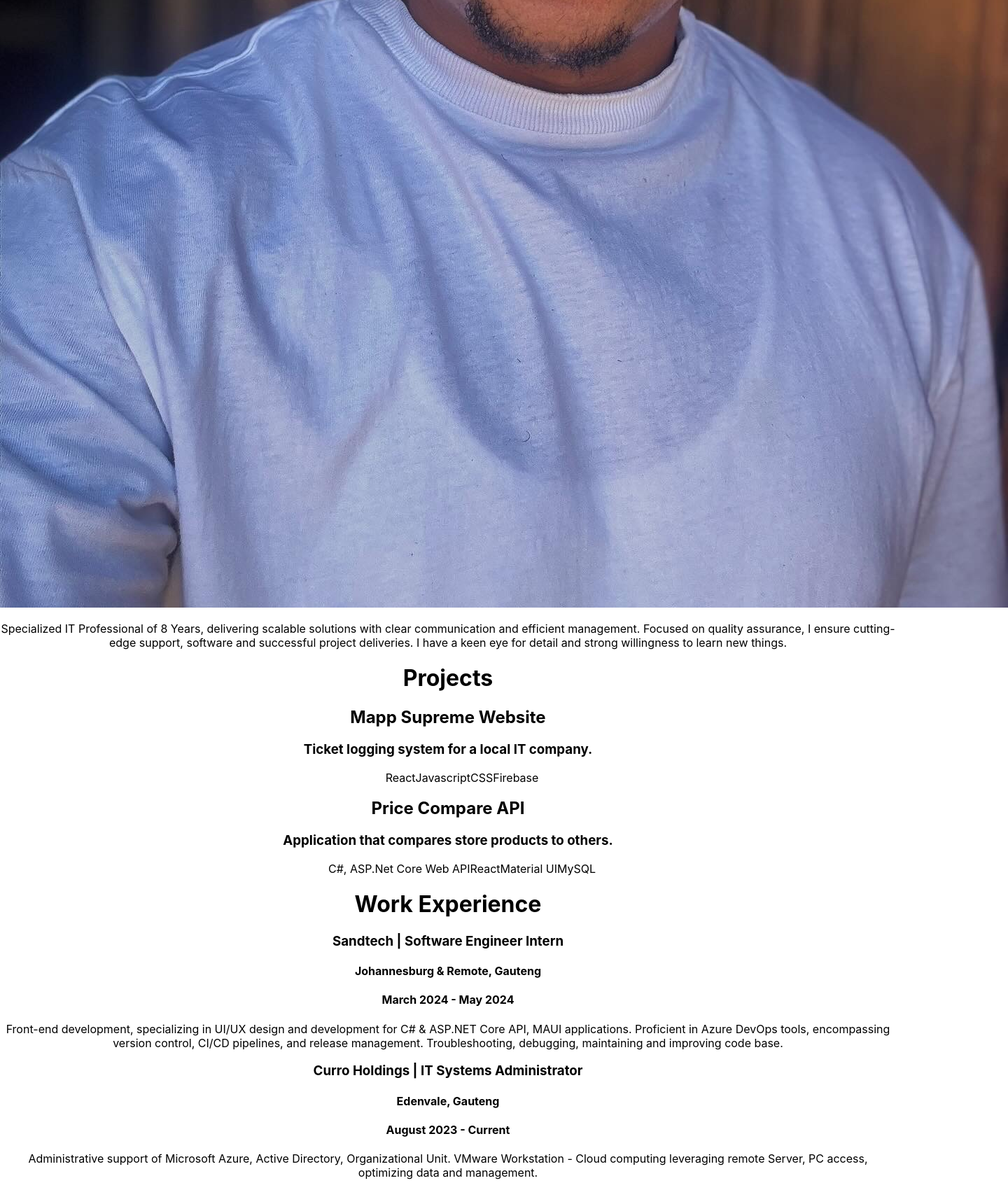
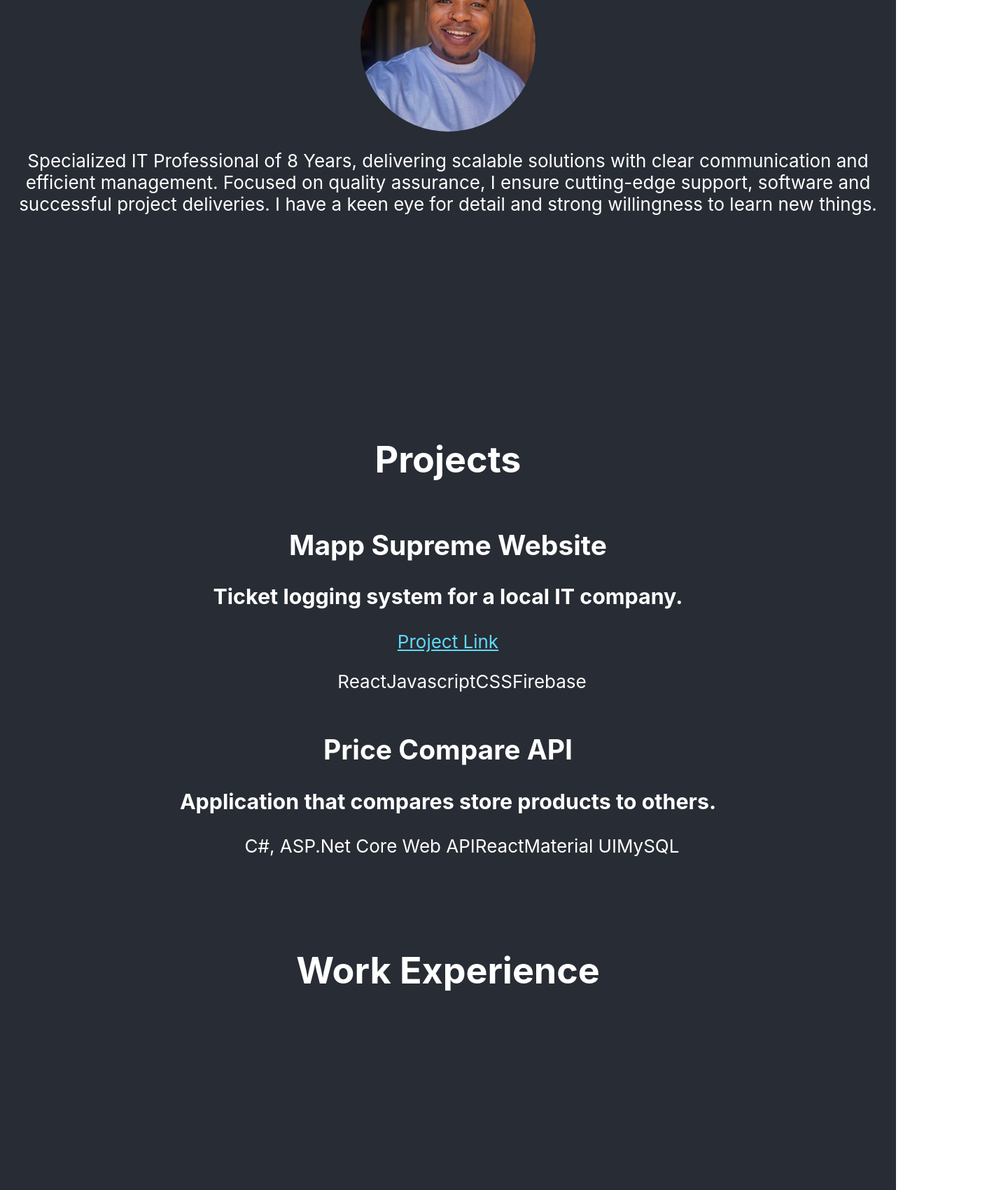
Before and after one commit to NavanMapp/Portfolio, a React (Create React App) app: page / in a window 1280 px wide. Shown: the part 1080-2780 px from the top of the page at 70% size, 1440 px wide, since content can reach past the window. Built offline with nearby package versions, Linux system fonts and the light colour scheme.

Commit message:
CSS update

```diff
--- a/public/index.html
+++ b/public/index.html
@@ -24,7 +24,7 @@
       work correctly both with client-side routing and a non-root public URL.
       Learn how to configure a non-root public URL by running `npm run build`.
     -->
-    <title>React App</title>
+    <title>Navan Maphalala Portfolio</title>
   </head>
   <body>
     <noscript>You need to enable JavaScript to run this app.</noscript>
--- a/src/App.css
+++ b/src/App.css
@@ -36,3 +36,10 @@
     transform: rotate(360deg);
   }
 }
+
+.bioImage {
+  width: 250px;
+  height: 250px;
+  border-radius: 50%;
+  object-fit: cover;
+  }
--- a/src/components/About.jsx
+++ b/src/components/About.jsx
@@ -1,6 +1,6 @@
 function About() {
     return (
-        <div>
+        <div className='App-header'>
             <img src='' alt='About' className='aboutIcon' />
             <p>
                 As Dynamic Full Stack Developer, I bring a wealth of experience
--- a/src/components/Bio.jsx
+++ b/src/components/Bio.jsx
@@ -3,9 +3,9 @@ import profile from "../Images/profilePic.jpg"
 
 function Bio() {
   return (
-    <div> Bio
+    <div className="App-header"> Bio
       <img
-        className=""
+        className="bioImage"
         src={profile}
         alt="Profile Pic"
       />
--- a/src/components/Experience.jsx
+++ b/src/components/Experience.jsx
@@ -1,32 +1,53 @@
 import React from "react";
+import ExperienceCard from "./ExperienceCard";
 
 function Experience() {
-    return (
-        <div>
-            <h1>Work Experience</h1>
-            <section className='experienceCard'>
-                <h3>Sandtech | Software Engineer Intern</h3>
-                <h4>Johannesburg & Remote, Gauteng</h4>
-                <h4>March 2024 - May 2024</h4>
-                <p>
-                    Front-end development, specializing in UI/UX design and development
+
+    // Card Skeleton
+    // image: '',
+    // company: '',
+    // location: '',
+    // duration: '',
+    // description: ''
+
+    const cardData = [
+        {
+        image:'',
+        company: 'Sandtech | Software Engineer Intern',
+        location: 'Johannesburg & Remote, Gauteng',
+        duration: 'March 2024 - May 2024',
+        description: `Front-end development, specializing in UI/UX design and development
                     for C# & ASP.NET Core API, MAUI applications.
                     Proficient in Azure DevOps tools, encompassing version control, CI/CD
                     pipelines, and release management.
-                    Troubleshooting, debugging, maintaining and improving code base.
-                </p>
-            </section>
-            <section className='experienceCard'>
-                <h3>Curro Holdings | IT Systems Administrator</h3>
-                <h4>Edenvale, Gauteng</h4>
-                <h4>August 2023 - Current</h4>
-                <p>
-                    Administrative support of Microsoft Azure, Active Directory,
+                    Troubleshooting, debugging, maintaining and improving code base.`
+    },
+    {
+        image: '',
+        company: 'Curro Holdings | IT Systems Administrator',
+        location: 'Edenvale, Gauteng',
+        duration: 'August 2023 - Current',
+        description: `Administrative support of Microsoft Azure, Active Directory,
                     Organizational Unit.
                     VMware Workstation - Cloud computing leveraging remote Server, PC
-                    access, optimizing data and management.
-                </p>
-            </section>
+                    access, optimizing data and management.`
+    }
+
+];
+
+    return (
+        <div className='App-header' style={{display:'flex', flexWrap:'wrap' }}>
+            <h1>Work Experience</h1>
+            {cardData.map((card, index) => (
+            <ExperienceCard
+                key={index}
+                company={card.company}
+                location={card.location}
+                duration={card.duration}
+                description={card.description}
+                image={card.image}
+            />
+            ))}
         </div>
     )
 }
--- /dev/null
+++ b/src/components/ExperienceCard.jsx
@@ -0,0 +1,18 @@
+import React from "react";
+
+function ExperienceCard({ image, company, location, duration, description }) {
+  return (
+    <div className="App-header">    <div className='card'>
+      {image && <img src={image} alt={company} className='cardImage' />}
+      <div className='cardContent'>
+        <h2 className='cardTitle'>{company}</h2>
+        <h3 className='cardLocation' >{location}</h3>
+        <h4 className='cardYear' >{duration}</h4>
+        <p className='cardDescription'>{description}</p>
+      </div>
+    </div></div>
+
+  )
+}
+
+export default ExperienceCard;
--- a/src/components/Navigation.jsx
+++ b/src/components/Navigation.jsx
@@ -3,7 +3,7 @@
 export default function Navigation() {
 
     return (
-        <div className='navbar'>
+        <div className='App-header'>
             <ul>
                 Contact
                 <li>
--- a/src/components/Projects.jsx
+++ b/src/components/Projects.jsx
@@ -2,7 +2,7 @@ import React from "react";
 
 function Projects({title, description, image}) {
     return (
-        <div>
+        <div className='App-header'>
             <h1>Projects</h1>
             <section className='experienceCard'>
                 { image && <img src={image} alt={title} className='card-image' /> }
@@ -11,6 +11,12 @@ function Projects({title, description, image}) {
                     Mapp Supreme Website
                 </h2>
                 <h3>Ticket logging system for a local IT company.</h3>
+                <a href="https://mappsupreme-50938.web.app/"
+                className="App-link" target="_blank"
+                rel="noopener noreferrer"
+                >
+                    Project Link
+                </a>
                 <ul>
                     <a>React</a>
                     <a>Javascript</a>
```
Also changed, not shown: src/components/Card.jsx (deleted, +0 -15 lines), src/components/ProjectCard.jsx (added, +15 -0 lines).
